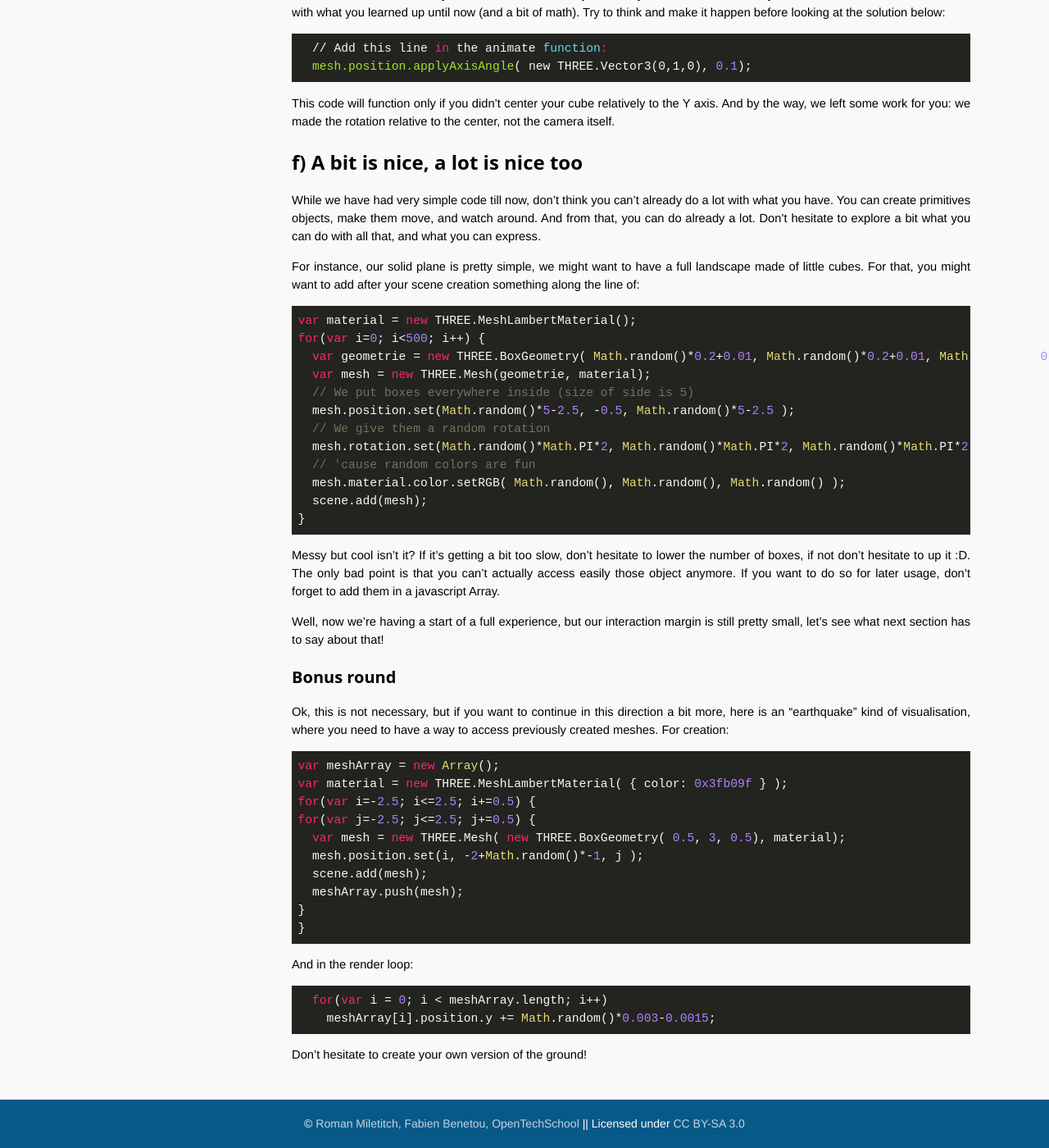
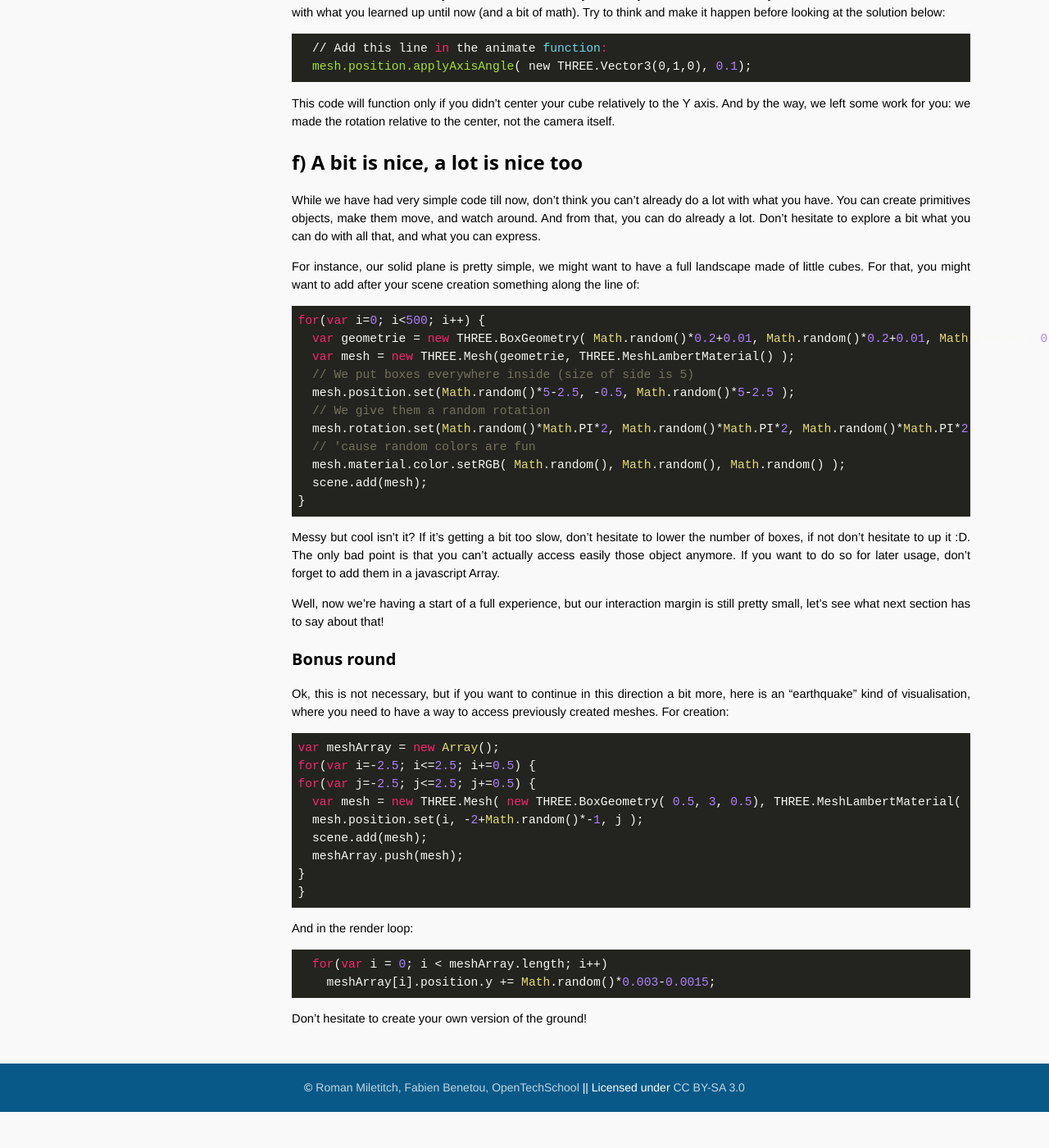
Before and after one commit to OpenTechSchool-Brussels/webVR-for-3D-graphics-and-music, a Jekyll site: the page built from your-3D-scene.markdown, in a window 1280 px wide and 1400 px high, scrolled down 6610 px. Shown: the whole window at 82% size. Built offline with Jekyll 4.4.1, drawn with Linux system fonts in a browser that asks for light colours; Markdown is read by kramdown in place of the engine named in the settings; after the commit the page ends 7966 px from its top, so only the background shows below that.

Commit message:
Update your-3D-scene.markdown

````diff
--- a/your-3D-scene.markdown
+++ b/your-3D-scene.markdown
@@ -244,10 +244,9 @@ While we have had very simple code till now, don't think you can't already do a
 For instance, our solid plane is pretty simple, we might want to have a full landscape made of little cubes. For that, you might want to add after your scene creation something along the line of:
 
 ```javascript
-var material = new THREE.MeshLambertMaterial();
 for(var i=0; i<500; i++) {
   var geometrie = new THREE.BoxGeometry( Math.random()*0.2+0.01, Math.random()*0.2+0.01, Math.random()*0.2+0.01 );
-  var mesh = new THREE.Mesh(geometrie, material);
+  var mesh = new THREE.Mesh(geometrie, THREE.MeshLambertMaterial() );
   // We put boxes everywhere inside (size of side is 5)
   mesh.position.set(Math.random()*5-2.5, -0.5, Math.random()*5-2.5 );
   // We give them a random rotation
@@ -267,10 +266,9 @@ Ok, this is not necessary, but if you want to continue in this direction a bit m
 
 ```javascript
 var meshArray = new Array();
-var material = new THREE.MeshLambertMaterial( { color: 0x3fb09f } );
 for(var i=-2.5; i<=2.5; i+=0.5) {
 for(var j=-2.5; j<=2.5; j+=0.5) {
-  var mesh = new THREE.Mesh( new THREE.BoxGeometry( 0.5, 3, 0.5), material);
+  var mesh = new THREE.Mesh( new THREE.BoxGeometry( 0.5, 3, 0.5), THREE.MeshLambertMaterial( )) ;
   mesh.position.set(i, -2+Math.random()*-1, j );
   scene.add(mesh);
   meshArray.push(mesh);
````
